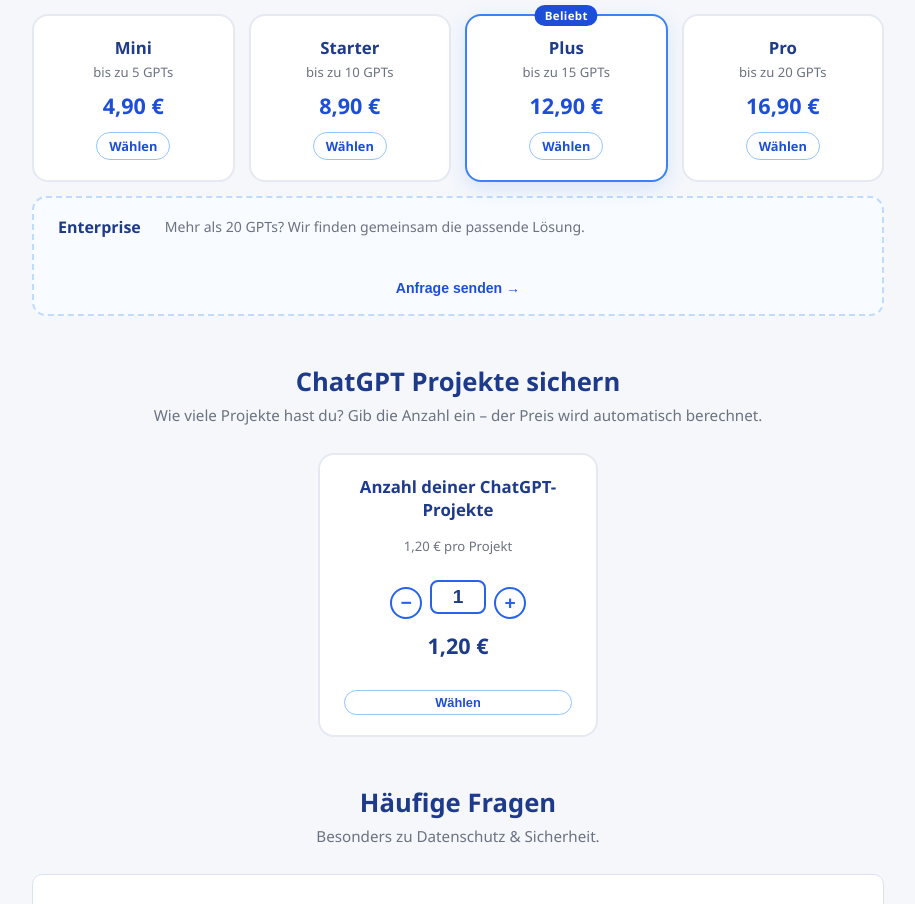
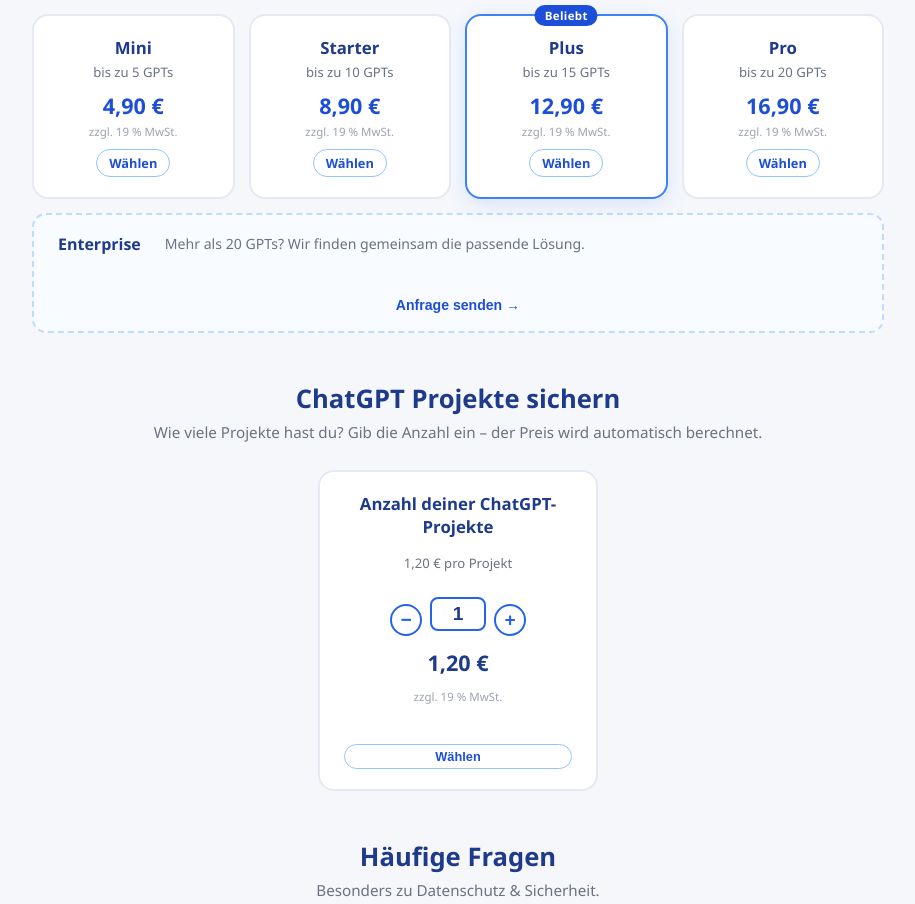
Before and after one commit to Dkoetting/gpt-vault, a Next.js app: page / in a window 1280 px wide. Shown: the part 2720-3624 px from the top of the page, without its empty margins (182-1097 px from the left). Built offline with nearby package versions, Linux system fonts and the light colour scheme.

Commit message:
feat: zzgl. 19% MwSt Hinweis auf Karten

```diff
--- a/src/app/page.module.css
+++ b/src/app/page.module.css
@@ -670,7 +670,13 @@
   font-size: 1.35rem;
   font-weight: 800;
   color: #1d4ed8;
-  margin-bottom: 12px;
+  margin-bottom: 4px;
+}
+
+.cardVat {
+  font-size: 0.72rem;
+  color: #9ca3af;
+  margin-bottom: 10px;
 }
 
 .cardSelect {
--- a/src/app/page.tsx
+++ b/src/app/page.tsx
@@ -494,6 +494,7 @@
               <div className={styles.cardName}>{pkg.name}</div>
               <div className={styles.cardGpts}>{t.packagesUpTo} {pkg.gpts} {t.packagesGpts}</div>
               <div className={styles.cardPrice}>{formatPrice(pkg.priceCents!)}</div>
+              <div className={styles.cardVat}>zzgl. 19&nbsp;% MwSt.</div>
               <div className={styles.cardSelect}>{t.packagesSelect}</div>
             </div>
           ))}
@@ -536,6 +537,7 @@
             <div className={styles.projectTotal}>
               <strong>{((projectCount * 120) / 100).toFixed(2).replace('.', ',')} €</strong>
             </div>
+            <div className={styles.cardVat}>zzgl. 19&nbsp;% MwSt.</div>
             <button
               className={styles.projectSelectBtn}
               onClick={() => { window.location.href = `/checkout?package=projects&count=${projectCount}` }}>
```
